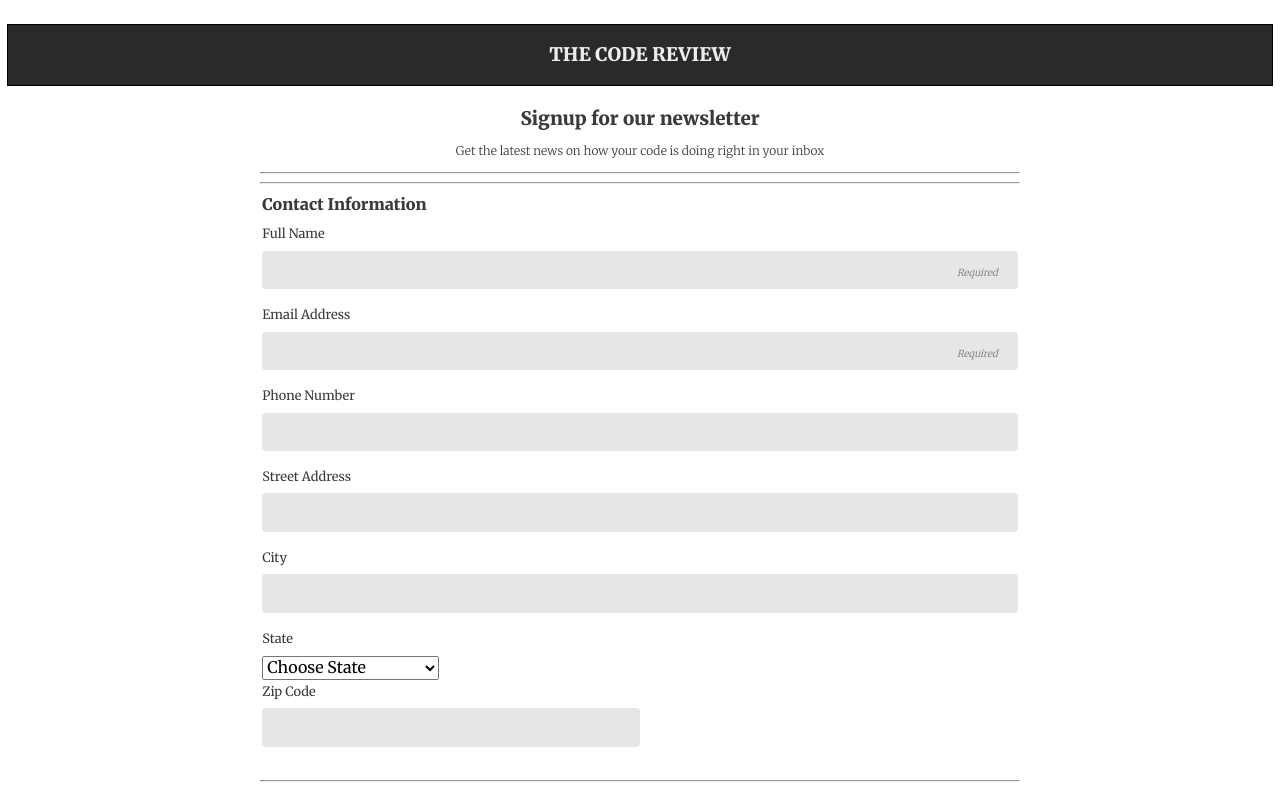
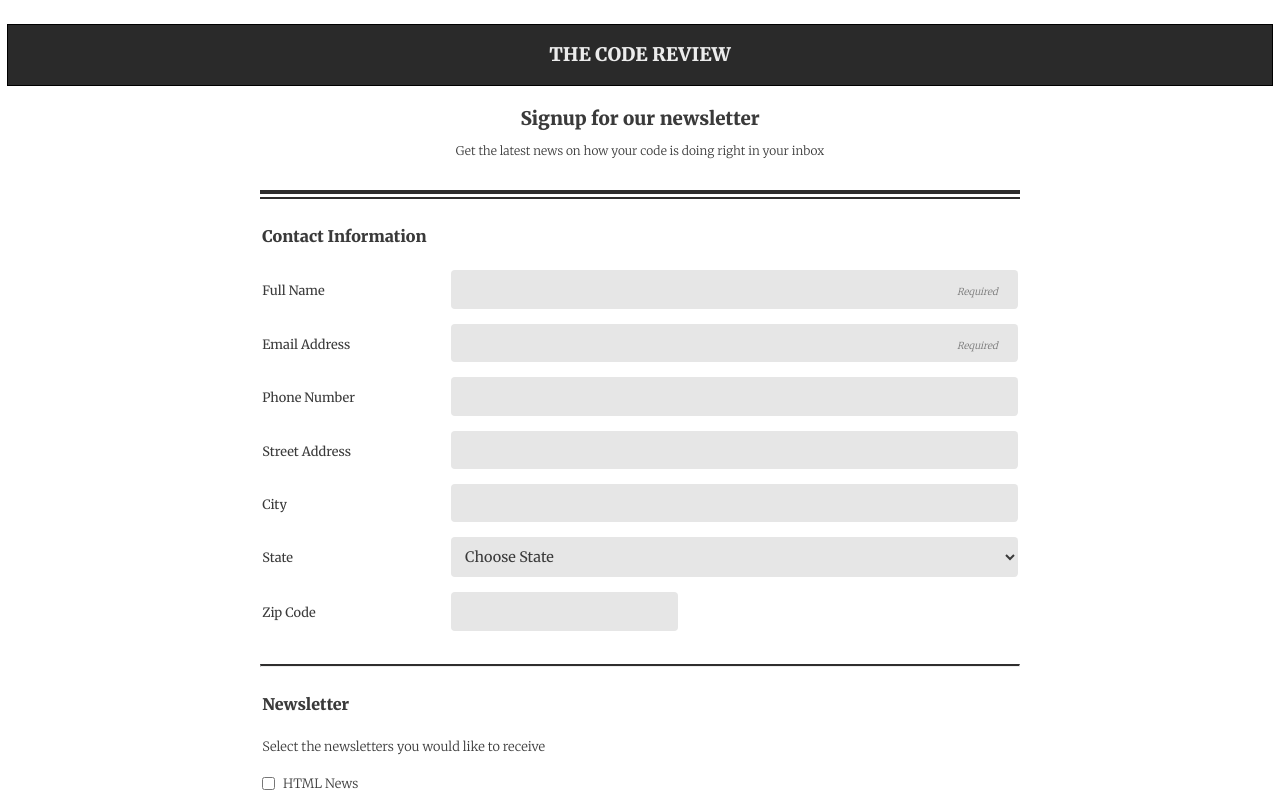
Before and after one commit to ATSlade/TechDegree_Project_03, a plain HTML site: page index.html in a window 1280 px wide. Shown: the top 800 px of the page. Drawn offline with Linux system fonts and the light colour scheme.

Commit message:
Add files via upload

```diff
--- a/css/styles.css
+++ b/css/styles.css
@@ -56,8 +56,6 @@ img {
 
 /* ---- Navigation ---- */
 
-
-
 /* ---- Layout Containers ---- */
 
 .container-main {
@@ -85,7 +83,6 @@ img {
 
 fieldset {
 	border: none;
-
 }
 
 .CTA-text {
@@ -95,11 +92,22 @@ fieldset {
 
 .extra-text {
 	font-size: 0.75em;
-	margin-top: -12px;
+	margin: -12px 0px 30px;
 	text-align: center;
 }
 
-.top-hr, .bottom-hr {
+.top-hr-1 {
+	border: none;
+	border-bottom: 4px solid rgb(47, 46, 46);
+}
+
+.top-hr-2 {
+	border: none;
+	margin-top: -5px;
+}
+
+.top-hr-2, .bottom-hr {
+	border-top: 2px solid rgb(47, 46, 46);
 	margin-bottom: 25px;
 }
 
@@ -111,6 +119,10 @@ label, .newsletter-text {
 	display: block;
 	font-size: 0.8em;
 	margin-bottom: 7px;
+}
+
+label:first-of-type {
+	margin-top: 10px;
 }
 
 ::placeholder {
@@ -125,7 +137,8 @@ label, .newsletter-text {
 input[type='text'],
 input[type='email'],
 input[type='tel'],
-input[type='text'] {
+input[type='text'],
+select {
 	background-color: #e6e6e6;
 	border: none;
 	border-radius: 4px;
@@ -135,11 +148,17 @@ input[type='text'] {
 	width: 100%;
 }
 
+#state {
+	font-family: 'Merriweather', serif;
+	font-size: 0.9em;
+	color: #3a3a3a;
+}
+
 input:focus {
 	border-color: #1e1f2f;
 }
 
-#zip-code {
+input:last-child {
 	width: 50%;
 }
 
@@ -191,21 +210,6 @@ button {
 			Media Queries
 =======================================*/
 
-@media screen and (min-width: 600px) {
-
-.content-main {
-	margin: 0 auto;
-	padding:0;
-	width: 80%;
-}
-
-fieldset {
-	padding-left: 0;
-	padding-right: 0;
-}
-
-}
-
 @media screen and (min-width: 768px) {
 
 /* ---- Layout Containers ---- */
@@ -221,13 +225,37 @@ fieldset {
 	padding-right: 0;
 }
 
-.top-label {
+.top-legend {
+	margin-bottom: 15px;
+}
+
+label:first-of-type {
 	margin-top: 10px;
 }
+
+.contact-info {
+	clear: both;
+	float: left;
+	margin: 10px 0 7px;
 }
 
-@media screen and (min-width: 1024px) {
+input[type='text'],
+input[type='email'],
+input[type='tel'],
+input[type='text'],
+select {
+	float: right;
+	width: 75%;
+}
 
-/* ---- <area> changes ---- */
+input:last-child {
+	display: inline-block;
+	margin-right: 45%;
+	width: 30%;
+}
 
+input:focus {
+	border: 1px solid #151a7e;
+	outline: none;
 }
+}
```
